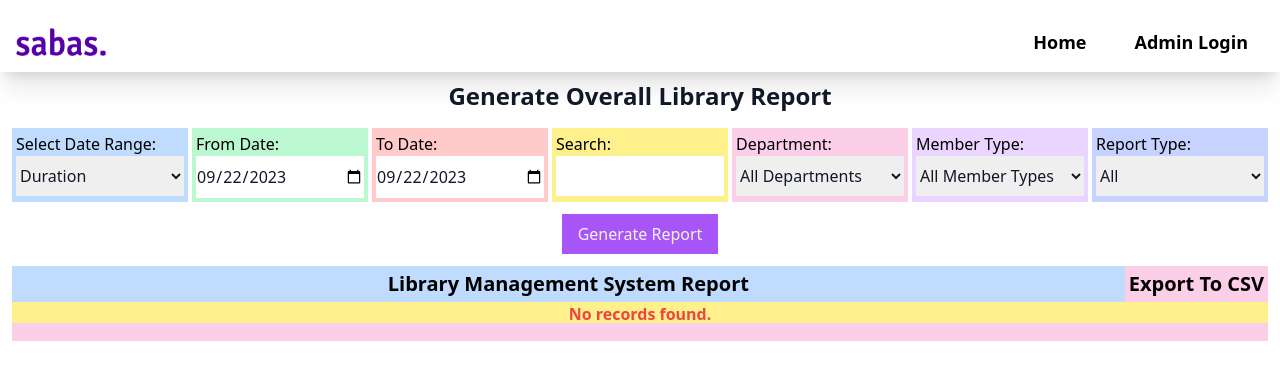
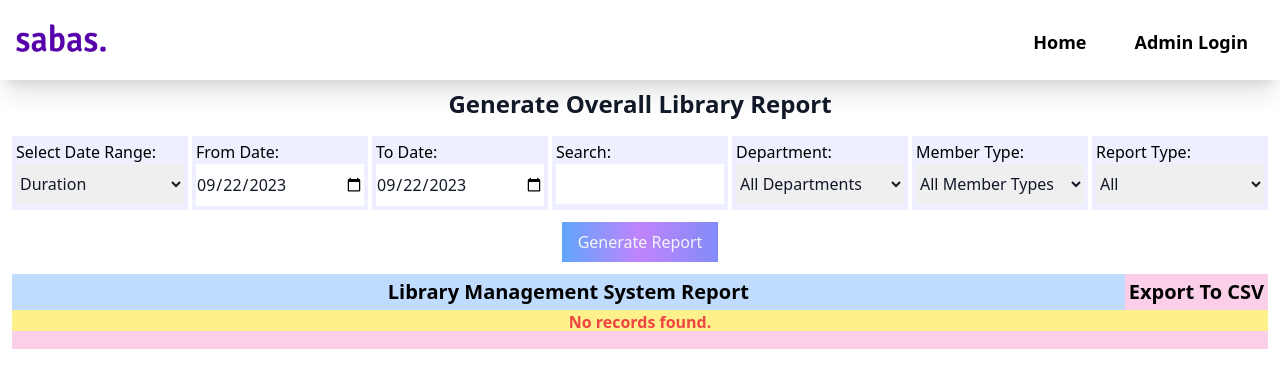
Before and after one commit to harrishmarro/sairam_lms, a PHP site: page /sairam_lms/testings/generate_report.php in a window 1280 px wide. Shown: the top 388 px of the page. Run offline with PHP 8.4, Linux system fonts and the light colour scheme; data that the repository does not hold is empty; some libraries are stand-ins or nearby versions.

Commit message:
moved the logo and nav of header to 2 px top and changed the color of report to EEEFFF

```diff
--- a/admin/includes/header.php
+++ b/admin/includes/header.php
@@ -7,22 +7,22 @@ session_start();
         <div class="mx-auto pt-4 pb-1 px-4 flex justify-center items-center flex-col sm:flex-col lg:flex-row">
             <!-- Logo Image centered on mobile -->
             <div class="flex items-center">
-                <img src="http://localhost:8081/sairam_lms/admin/images/sabas..png" alt="Logo" class="h-7 lg:hidden">
-                <img src="http://localhost:8081/sairam_lms/admin/images/sabas..png" alt="Your Logo" class="h-7 hidden lg:block">
+                <img src="http://localhost:8081/sairam_lms/admin/images/sabas..png" alt="Logo" class="h-7  mb-4 lg:hidden">
+                <img src="http://localhost:8081/sairam_lms/admin/images/sabas..png" alt="Your Logo" class="h-7 mb-4 hidden lg:block">
             </div>
-            <nav class="w-full lg:flex lg:space-x-4 text-purple text-lg lg:justify-end">
-                <ul class="lg:flex flex justify-center my-2 space-x-4 flex-wrap">
-                    <li class="px-4 py-1 hover:bg-gray-100 hover:text-gray-900 bg-white-900 font-bold">
+            <nav class="w-full lg:flex  lg:space-x-4 text-purple text-lg lg:justify-end">
+                <ul class="lg:flex flex mb-4 justify-center my-2 space-x-4 flex-wrap">
+                    <li class="px-4 py-1 hover:bg-gray-200 hover:text-gray-900 bg-white-900 font-bold">
                         <a href="http://localhost:8081/sairam_lms/index.php">Home</a>
                     </li>
 
                     <?php
                         if (isset($_SESSION['authenticated']) == true) {
                     ?>
-                    <li class="px-4 py-1 font-bold hover:bg-gray-100 hover:text-gray-900 bg-white-900 relative group dropdown">
+                    <li class="px-4 py-1 font-bold hover:bg-gray-200 hover:text-gray-900 bg-white-900 relative group dropdown">
                         <a href="http://localhost:8081/sairam_lms/admin/dashboard.php" class="dropbtn">Dashboard</a>
                         </li>
-                    <li class="px-4 py-1 font-bold hover:bg-gray-100 hover:text-gray-900 bg-white-900 relative group dropdown">
+                    <li class="px-4 py-1 font-bold hover:bg-gray-200 hover:text-gray-900 bg-white-900 relative group dropdown">
                         <a href="#" class="dropbtn" nowrap>Members</a>
                         <div class="dropdown-content absolute hidden bg-white shadow-lg py-1 z-10 text-sm" nowrap style="margin-top: 3px;" >
                             <a href="http://localhost:8081/sairam_lms/admin/members/members2.php" class="block px-4 py-2 text-gray-800 hover:bg-gray-100" nowrap style=" width: 160px;font-size: 15px;">Manage Members</a>
@@ -30,7 +30,7 @@ session_start();
                             <a href="http://localhost:8081/sairam_lms/admin/circulation.php" class="block px-4 py-2 text-gray-800 hover:bg-gray-100" style=" width: 160px;font-size: 15px;">Settings</a>
                         </div>
                     </li>
-                    <li class="px-4 py-1 relative group dropdown hover:bg-gray-100 hover:text-gray-900 bg-white-900 font-bold">
+                    <li class="px-4 py-1 relative group dropdown hover:bg-gray-200 hover:text-gray-900 bg-white-900 font-bold">
                         <a href="#" class="dropbtn">Books</a>
                         <div class="dropdown-content absolute hidden bg-white shadow-lg mt-2 py-2 z-10 " style="margin-top: 3px;">
                             <a href="http://localhost:8081/sairam_lms/admin/books/add_books.php" class="block px-4 py-2 text-gray-800 hover:bg-gray-100">Add Books</a>
@@ -38,7 +38,7 @@ session_start();
                             <a href="http://localhost:8081/sairam_lms/admin/books/borrowings.php" class="block px-4 py-2 text-gray-800 hover:bg-gray-100">Borrowings</a>
                         </div>
                     </li>
-                    <li class="px-4 py-1 relative group dropdown hover:bg-gray-100 hover:text-gray-900 bg-white-900 text-black font-bold">
+                    <li class="px-4 py-1 relative group dropdown hover:bg-gray-200 hover:text-gray-900 bg-white-900 text-black font-bold">
                         <a href="http://localhost:8081/sairam_lms/admin/academics/academics.php" class="dropbtn">Academics</a>
                         <div class="dropdown-content absolute hidden bg-white shadow-lg mt-2 py-2 z-10" style="margin-top: 3px;">
                             <a href="http://localhost:8081/sairam_lms/admin/academics/academics.php#department" class="block px-4 py-2 text-gray-800 hover:bg-gray-100">Department</a>
@@ -53,7 +53,7 @@ session_start();
                     <?php
                         } else {
                     ?>
-                    <li class="px-4 py-1 hover-bg-gray-200 hover:text-red-900 bg-white-900 font-bold">
+                    <li class="px-4 py-1 hover:bg-gray-200 hover:text-red-900 bg-white-900 font-bold">
                         <a href="http://localhost:8081/sairam_lms/admin/login.php">Admin Login</a>
                     </li>
                     <?php
--- a/testings/generate_report.php
+++ b/testings/generate_report.php
@@ -213,9 +213,9 @@ $conn->close();
 
     <form action="generate_report.php" method="get">
 
-    <div class="grid grid-cols-3 sm:grid-cols-7 gap-1 m-3">
+    <div class="grid grid-cols-3 sm:grid-cols-7 gap-1  m-3">
         <!-- Row 1 -->
-        <div class="bg-blue-200 p-1">
+        <div class="bg-[#EEEFFF] p-1">
         <label for="date_selection">Select Date Range: </label>
             <select id="date_selection" class="text-gray-900 w-full py-2" name="date_selection" onchange="updateDateFields()">
                 <option value="today">Today</option>
@@ -223,24 +223,24 @@ $conn->close();
                 <option value="duration" selected>Duration</option> <!-- Default: Duration -->
             </select>
         </div>
-        <div class="bg-green-200 p-1">
+        <div class="bg-[#EEEFFF] p-1">
 
         <label for="from_date">From Date:
         <input  class="text-gray-900 w-full py-2" type="date" id="from_date" name="from_date" value="<?php echo $fromDate; ?>" required>
         </label>
         </div>
-        <div class="bg-red-200 p-1">
+        <div class="bg-[#EEEFFF] p-1">
         <label for="to_date">To Date:
         <input  class="text-gray-900 w-full py-2" type="date" id="to_date" name="to_date" value="<?php echo $toDate; ?>" required></label>
         </div>
-        <div class="bg-yellow-200 p-1">
+        <div class="bg-[#EEEFFF] p-1">
 
         <label for="search_query">Search:
         <input  class="text-gray-900 w-full py-2" type="text"  name="search_query" value="<?php echo isset($_GET['search_query']) ? $_GET['search_query'] : ''; ?>"></label>
         </div>
 
         <!-- Row 2 -->
-        <div class="bg-pink-200 p-1">
+        <div class="bg-[#EEEFFF] p-1">
         <?php
             include '../admin/connection/db.php';
 
@@ -285,7 +285,7 @@ $conn->close();
     ?>
 
         </div>
-        <div class="bg-purple-200 p-1">
+        <div class="bg-[#EEEFFF] p-1">
     <?php
             include '../admin/connection/db.php';
 
@@ -312,7 +312,7 @@ $conn->close();
     ?>
     <label for="report_type">Member Type:
 
-    <select  class="text-gray-900 w-full py-2"  name="member_type" >
+    <select  class="text-gray-900  w-full py-2"  name="member_type" >
         <option value="">All Member Types</option>
         <?php
         while($rowDistinctMemberType = $resultDistinctMemberTypes->fetch_assoc()) {
@@ -324,7 +324,7 @@ $conn->close();
     <?php
         $stmtDistinctMemberTypes->close();
     ?></div>
-        <div class="bg-indigo-200 p-1">
+        <div class="bg-[#EEEFFF] p-1">
     <label for="report_type">Report Type:
     <select  class="text-gray-900 w-full py-2" name="report_type" onchange="this.form.submit()">
         <option value="">All</option>
@@ -340,7 +340,7 @@ $conn->close();
          <!-- Dropdown for selecting date range -->
 
 
-    <button type="submit" class="block px-4 py-2 mx-auto my-2 bg-purple-500 text-gray-100">Generate Report</button>
+    <button type="submit" class="block px-4 py-2 mx-auto my-2 bg-gradient-to-r from-blue-400 via-purple-400 to-indigo-400 text-gray-100">Generate Report</button>
     </form>
 
 <script>
```
